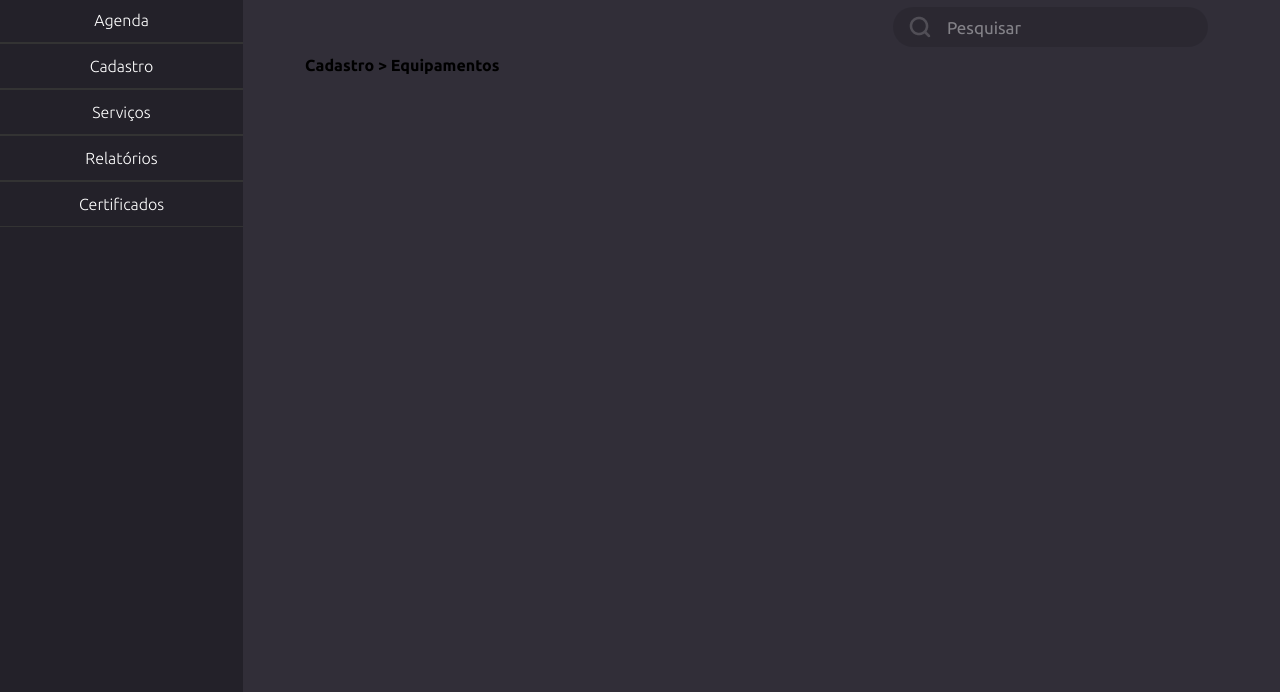
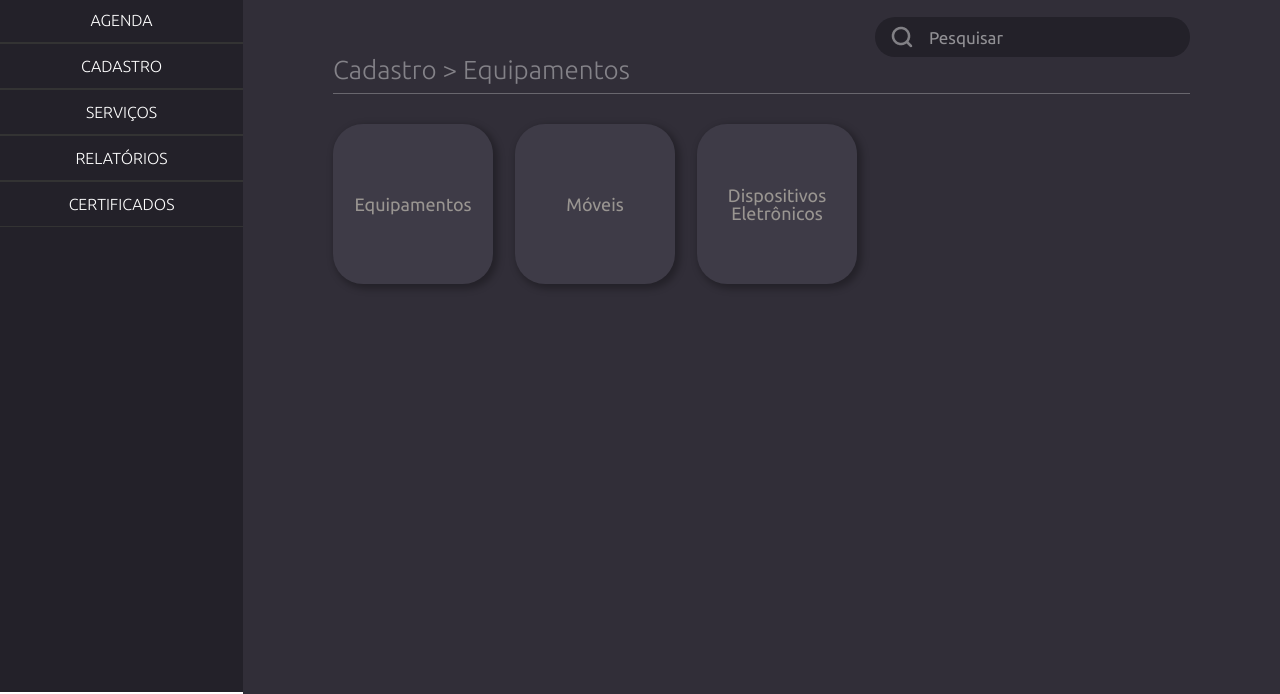
Before and after one commit to carlos-asantos/Projects, a plain HTML site: page equipments/src/index.html in a window 1280 px wide. Shown: the part 108-802 px from the top of the page. Drawn offline with Linux system fonts and the light colour scheme.

Commit message:
add: finished main screen of project

```diff
--- a/equipments/src/index.html
+++ b/equipments/src/index.html
@@ -14,19 +14,19 @@
             <p>Carlos Alexandre</p>
         </div>
         <div class="campoLateral">
-            <p>Agenda</p>
+            <p>AGENDA</p>
         </div>
         <div class="campoLateral">
-            <p>Cadastro</p>
+            <p>CADASTRO</p>
         </div>
         <div class="campoLateral">
-            <p>Serviços</p>
+            <p>SERVIÇOS</p>
         </div>
         <div class="campoLateral">
-            <p>Relatórios</p>
+            <p>RELATÓRIOS</p>
         </div>
         <div class="campoLateral">
-            <p>Certificados</p>
+            <p>CERTIFICADOS</p>
         </div>
     </div>
 
@@ -42,7 +42,7 @@
         </div>
         <div class="rightSide">
             <img class='icons' src="../assets/bell.png" alt="notificationIcon">
-            <div class='icons' class="logOutIcon">
+            <div class='icons logOutIcon'>
                 <img src="../assets/power.png" alt="logOutImage">
                 <p>Sair</p>
             </div>
@@ -56,7 +56,20 @@
                 <p>Pesquisar</p>
             </div>
         </div>
-        <h1>Cadastro > Equipamentos</h1>
+        <div class="decisionsH1">
+            <h1>Cadastro > Equipamentos</h1>
+        </div>
+        <div class="mainContent">
+            <div class="squareOption">
+                <p>Equipamentos</p>
+            </div>
+            <div class="squareOption">
+                <p>Móveis</p>
+            </div>
+            <div class="squareOption">
+                <p>Dispositivos Eletrônicos</p>
+            </div>
+        </div>
     </div>
 
 </div>
--- a/equipments/src/style.css
+++ b/equipments/src/style.css
@@ -70,8 +70,7 @@ body {
 .leftSide {
     display: flex;
     align-items: center;
-    padding-left: 32px;
-    padding-right: 32px;
+    padding: 0 64px;
     gap: 32px;
 }
 .rightSide {
@@ -88,8 +87,17 @@ body {
 
 #parteCentral {
     background-color: #312E38;
-    padding-left: 62px;
-    padding-right: 62px;
+    padding: 0 90px;
+}
+.decisionsH1 {
+    font-size: 26px;
+    color: #FFFFFF;
+    border-bottom: solid 1px #FFFFFF45;
+    padding-bottom: 10px;
+    h1 {
+        font-weight: 100;
+        opacity: 40%;
+    }
 }
 .campoDePesquisa {
     display: flex;
@@ -99,17 +107,39 @@ body {
     align-items: center;
     border-radius: 40px;
     color: #FFFFFF;
-    opacity: 40%;
-    margin: 10px;
+    margin-top: 20px;
     padding-left: 15px;
 }
 .campoDePesquisa p {
     padding-left: 15px;
     font-size: 17px;
+    opacity: 50%
 }
 .pageTop {
     display: flex;
     justify-content: flex-end;
+}
+.mainContent {
+    display: flex;
+    height: 75vh;
+    width: 100%;
+    gap: 22px;
+}
+.squareOption {
+    display: flex;
+    height: 160px;
+    width: 160px;
+    margin-top: 30px;
+    background-color: #3E3B47;
+    border-radius: 30px;
+    align-items: center;
+    justify-content: center;
+    text-align: center;
+    font-size: 18px;
+    color: #999591;
+    box-shadow: 3px 3px 7px 2px rgba(0,0,0,0.28);
+    -webkit-box-shadow: 3px 3px 7px 2px rgba(0,0,0,0.28);
+    -moz-box-shadow: 3px 3px 7px 2px rgba(0,0,0,0.28);
 }
 
 
```
